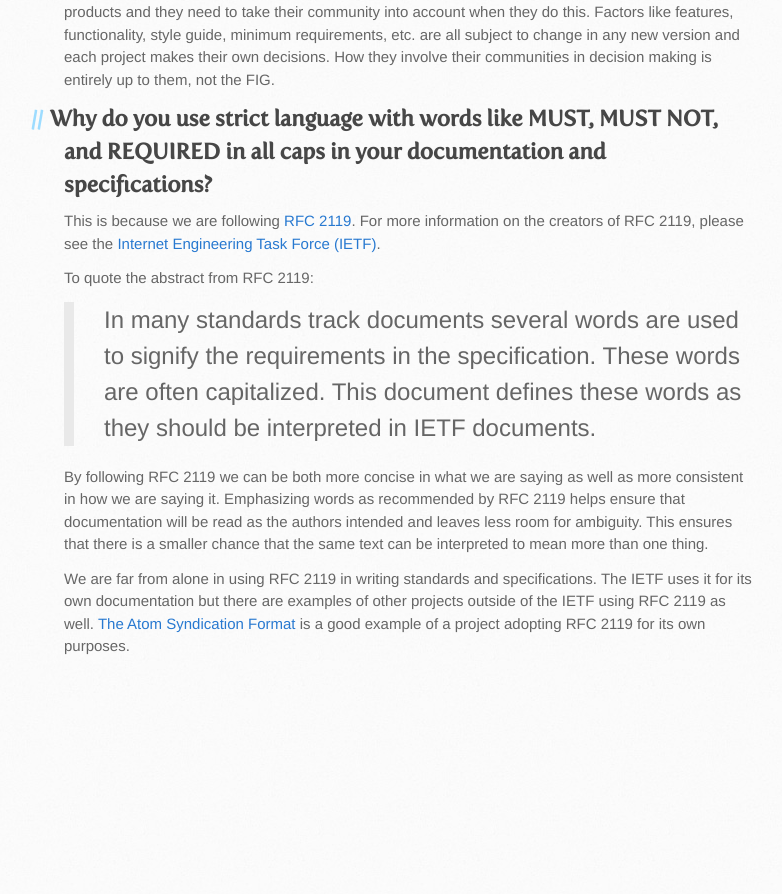
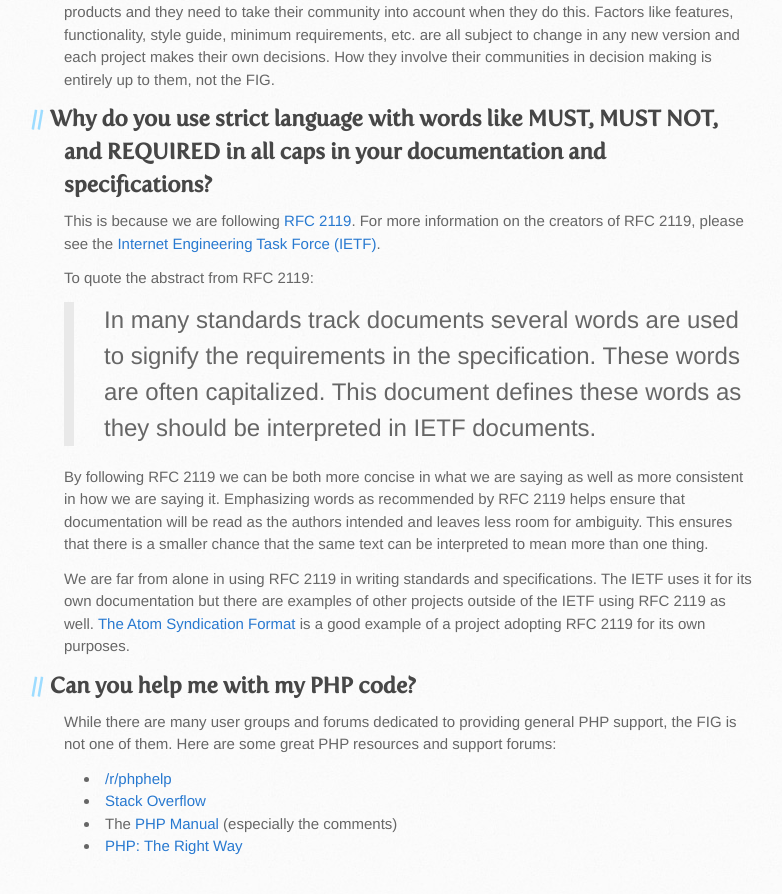
Before and after one commit to php-fig/www.php-fig.org, a Jekyll site: the page built from faq/index.markdown, in a window 1280 px wide and 900 px high, scrolled down 2092 px. Shown: the top 894 px of the window, without its empty margins (106-888 px from the left). Built offline with Jekyll 4.4.1, drawn with Linux system fonts in a browser that asks for light colours; Markdown is read by kramdown in place of the engine named in the settings; before the commit the page ends 2784 px from its top, so only the background shows below that.

Commit message:
Add a "PHP support" question to FAQ
This will give us both a place to point people, and a bit of boilerplate text to copypaste into mailing list support request threads.

```diff
--- a/faq/index.markdown
+++ b/faq/index.markdown
@@ -148,3 +148,15 @@ The IETF uses it for its own documentation but there are examples of other
 projects outside of the IETF using RFC 2119 as well.
 [The Atom Syndication Format](http://www.atomenabled.org/developers/syndication/atom-format-spec.php)
 is a good example of a project adopting RFC 2119 for its own purposes.
+
+
+## Can you help me with my PHP code?
+
+While there are many user groups and forums dedicated to providing general
+PHP support, the FIG is not one of them. Here are some great PHP resources
+and support forums:
+
+ * [/r/phphelp](http://www.reddit.com/r/phphelp)
+ * [Stack Overflow](http://stackoverflow.com/questions/tagged/php)
+ * The [PHP Manual](http://php.net/manual/) (especially the comments)
+ * [PHP: The Right Way](http://www.phptherightway.com)
```
